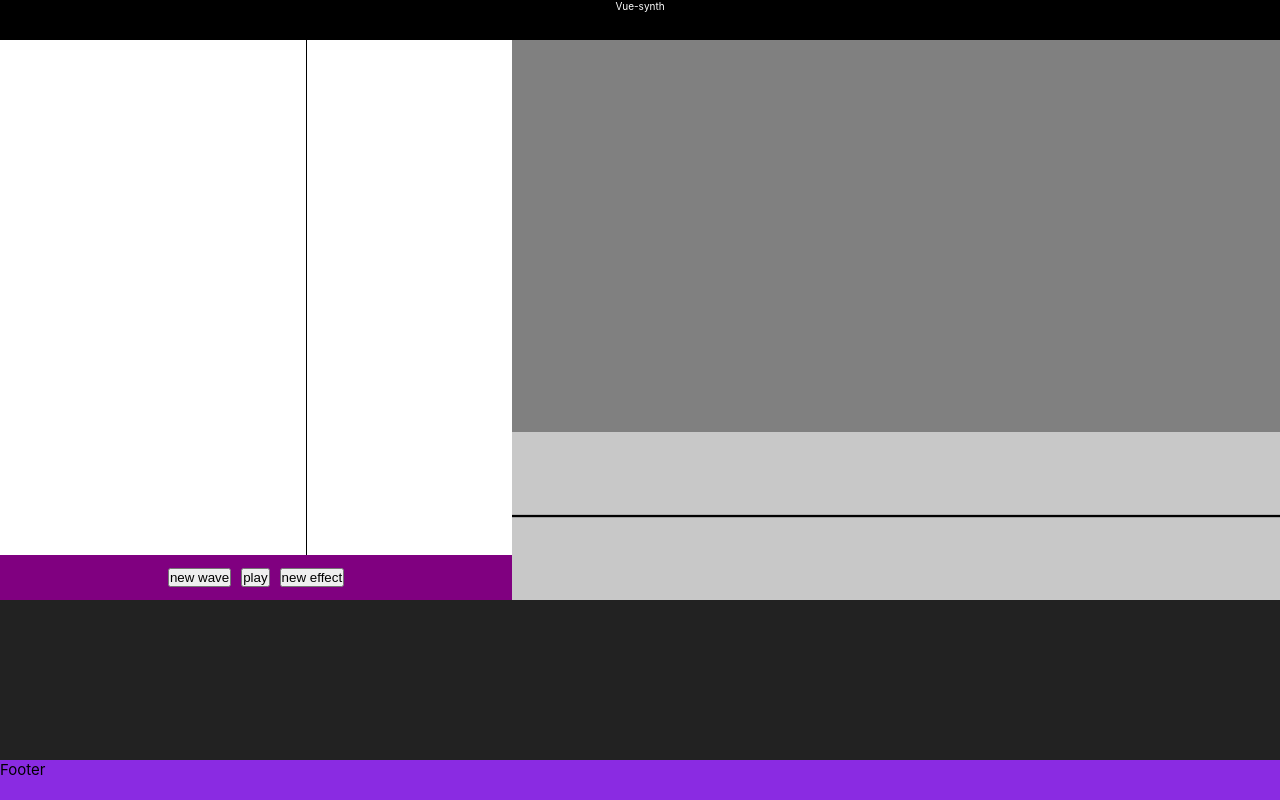
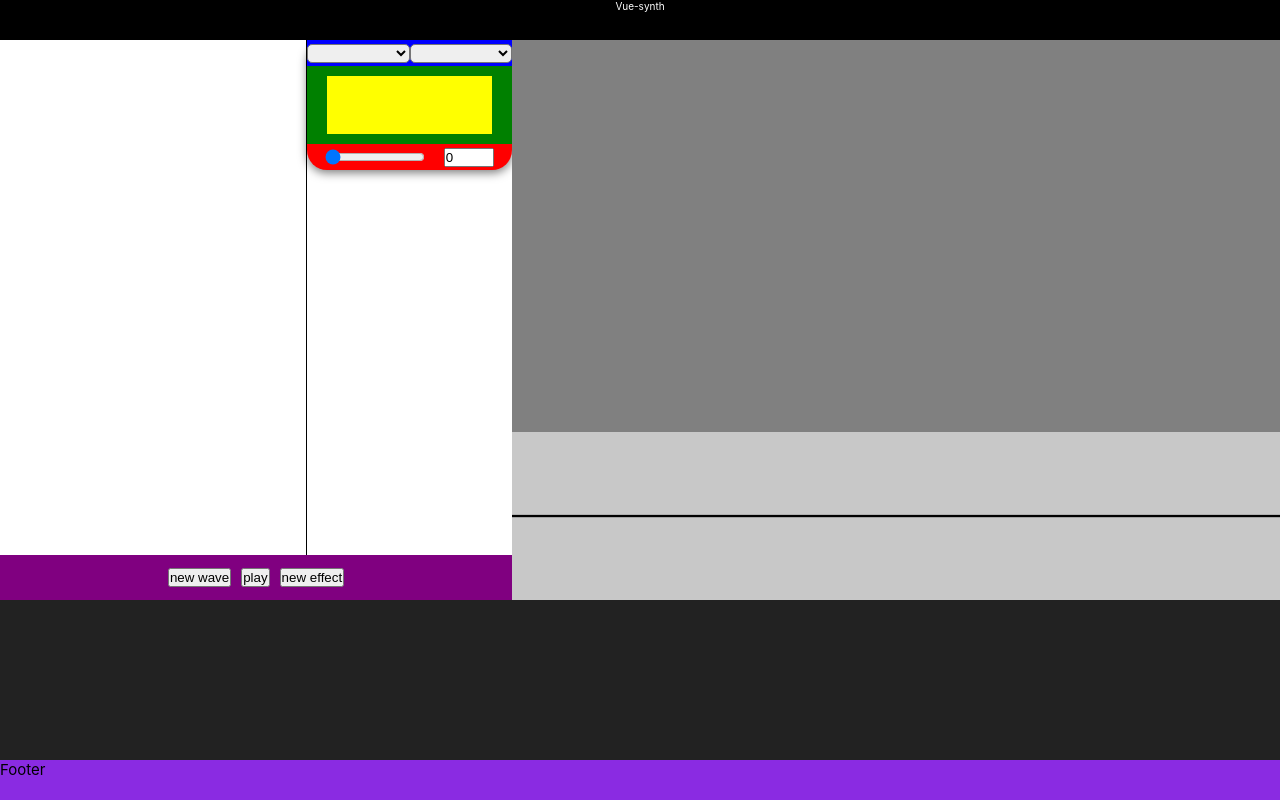
Before and after one commit to guillermoVicenteGonzalez/vue-synth, a Vue app in the folder vue-synth/: page /test in a window 1280 px wide. Both pictures are taken after a click on the button "new effect". Built offline with nearby package versions, Linux system fonts and the light colour scheme.

Commit message:
wave filter structure

```diff
--- a/vue-synth/src/components/Common/Selector.vue
+++ b/vue-synth/src/components/Common/Selector.vue
@@ -1,5 +1,6 @@
 <template>
   <select v-model="model" class="selector" @change="emit('change')">
+    <option value="" v-if="items.length == 0">{{ placeholder || 'select a value' }}</option>
     <option v-for="item in items" :value="item">{{ item }}</option>
   </select>
 </template>
@@ -8,10 +9,17 @@
 import { ref, type Ref } from 'vue';
 const props = defineProps({
   items: {
+    type: Array,
     required: true,
+    default: [],
+  },
+  placeholder: {
+    type: String,
+    required: false,
+    default: '',
   },
 });
-const model = defineModel();
+const model = defineModel('select an option');
 const emit = defineEmits(['change']);
 </script>
 
--- a/vue-synth/src/components/Common/VerticalSlider.vue
+++ b/vue-synth/src/components/Common/VerticalSlider.vue
@@ -1,5 +1,11 @@
 <template>
-  <input type="range" orient="vertical" v-model="model" :max="range" @input="emit('valueChange')" />
+  <input
+    type="range"
+    v-model="model"
+    :max="range"
+    @input="emit('valueChange')"
+    class="verticalSlider"
+  />
 </template>
 
 <script setup>
@@ -14,9 +20,10 @@ const emit = defineEmits(['valueChange']);
 </script>
 
 <style scoped lang="scss">
-input[type='range'][orient='vertical'] {
-  appearance: slider-vertical;
+.verticalSlider {
   height: 100%;
   width: 100%;
+  writing-mode: vertical-lr;
+  direction: rtl;
 }
 </style>
--- a/vue-synth/src/components/Waves/WaveAnalyzer.vue
+++ b/vue-synth/src/components/Waves/WaveAnalyzer.vue
@@ -11,7 +11,7 @@ const props = defineProps({
     required: true,
   },
   source: {
-    type: ChannelMergerNode,
+    type: AudioNode,
     required: true,
   },
 });
--- /dev/null
+++ b/vue-synth/src/components/Waves/WaveFilter.vue
@@ -0,0 +1,152 @@
+<template>
+  <div class="card">
+    <div class="card__top">
+      <Selector :items="props.sources" v-model="currentSource" @change="onSourceChange"></Selector>
+      <Selector :items="filterTypes" v-model="filterType" @change="onFilterChange"></Selector>
+    </div>
+
+    <div class="card__body">
+      <!-- <WaveAnalyzer :source-ctx="internalContext"></WaveAnalyzer> -->
+      <canvas></canvas>
+    </div>
+
+    <div class="card__bottom">
+      <input type="range" class="card__bottom__slider" v-model="cutoffFrequency" range="1000" />
+      <input type="number" class="card__bottom__input" v-model="cutoffFrequency" />
+    </div>
+  </div>
+</template>
+
+<script setup lang="ts">
+import { ref, type Ref } from 'vue';
+import Selector from '../Common/Selector.vue';
+import WaveAnalyzer from './WaveAnalyzer.vue';
+
+//recibe una coleccion de ondas (oscillators) a los que puede ser aplicado
+//le paso un origen que no puede ser el destino y le añade un
+//al cambiar
+//la idea es que el filtro tenga su propio play button. Si se le asigna a una onda, la tarjeta de onda reproduce la onda pura y el filtro la onda filtrada.
+//posible solucion. El evento change de este componente devuelve el filtro creado. El padre se encarga de asignarlo?
+const props = defineProps({
+  sources: {
+    type: Array<AudioNode>,
+    required: true,
+    default: [],
+  },
+
+  filter: {
+    type: BiquadFilterNode,
+    required: true,
+  },
+
+  mainCtxt: {
+    type: AudioContext,
+    required: true,
+  },
+});
+
+enum filterTypes {
+  lowpass = 'lowpass',
+  highpass = 'highpass',
+  bandpass = 'bandpass',
+  lowshelf = 'lowshelf',
+  highself = 'highself',
+  peaking = 'peaking',
+  notch = 'notch',
+  allpass = 'allpass',
+}
+
+let cutoffFrequency: Ref<number> = ref(0);
+let filterType: Ref<BiquadFilterType> = ref('lowpass');
+let currentSource: Ref<AudioNode | undefined> = ref();
+let previousSource: AudioNode;
+let internalContext: Ref<AudioContext> = ref(new AudioContext());
+let internalFilter: Ref<BiquadFilterNode> = ref(internalContext.value.createBiquadFilter());
+let internalSource: AudioNode;
+
+console.log(filterType.value);
+
+function onFilterChange() {
+  /**
+   * Cambio el filtro interno y el externo a la vez
+   */
+  internalFilter.value.type = filterType.value;
+  props.filter.type = filterType.value;
+
+  internalFilter.value.frequency.setTargetAtTime(
+    cutoffFrequency.value,
+    internalContext.value.currentTime,
+    0,
+  );
+
+  props.filter.frequency.setTargetAtTime(cutoffFrequency.value, props.mainCtxt.currentTime, 0);
+}
+
+function onSourceChange() {
+  /**
+   * Si cambia la source hay que
+   * - desconectar la previa?
+   * - asignar la source actual a la variable previa
+   * - conectar la source al filtro prop (emitiendo un evento)
+   * - crear una source interna
+   */
+}
+</script>
+
+<style scoped lang="scss">
+.card {
+  display: block;
+  width: 100%;
+  height: 100%;
+  max-height: 13rem;
+
+  border-radius: 20px;
+  box-shadow: 0 0.3rem 1rem rgba(0, 0, 0, 0.5);
+
+  background-color: red;
+
+  //   display: grid;
+  //   grid-template-rows: 2fr 6fr 2fr;
+
+  &__top {
+    height: 20%;
+    background-color: blue;
+    display: flex;
+    justify-content: space-evenly;
+    align-items: center;
+    &:deep(select) {
+      width: 100%;
+    }
+  }
+
+  &__body {
+    height: 60%;
+    background-color: green;
+    padding: 1rem 2rem;
+
+    &:deep(canvas) {
+      object-fit: fill;
+      background-color: yellow;
+
+      //BORRAR
+      height: 100%;
+      width: 100%;
+    }
+  }
+
+  &__bottom {
+    height: 20%;
+    display: flex;
+    align-items: center;
+    justify-content: space-evenly;
+
+    &__slider {
+      width: 10rem;
+    }
+
+    &__input {
+      width: 5rem;
+    }
+  }
+}
+</style>
--- a/vue-synth/src/views/TestView.vue
+++ b/vue-synth/src/views/TestView.vue
@@ -1,36 +1,22 @@
 <template>
-  <!-- <div class="testLayout">
-    <h1 class="testLayout__heading">Test view</h1>
-
-    <div class="testLayout__body">
-      <div class="testLayout__body__left">
-        <WaveCard v-for="(wave, index) in waves" :key="index" :wave="wave"></WaveCard>
-      </div>
-
-      <div class="testLayout__body__center">
-        <MainWaveCanvas :waves="waves"></MainWaveCanvas>
-      </div>
-    </div>
-  </div> -->
   <MainLayout>
     <template #header> Vue-synth</template>
     <template #components>
       <div class="components">
-        <!-- <div class="components__waveCardList">
-          <WaveCard
-            v-for="(wave, index) in waves"
-            :key="index"
-            :wave="wave"
-            @update-wave="onWaveUpdated(index)"
-          ></WaveCard>
-        </div> -->
         <WaveList :waves="waves" @wave-updated="onWaveUpdated"></WaveList>
-        <div class="components__filters"></div>
+        <div class="components__filters">
+          <WaveFilter
+            v-for="filter in filters"
+            :filter="filter"
+            :items="oscillators"
+            :main-ctxt="mainContext"
+          ></WaveFilter>
+        </div>
       </div>
       <div class="controls">
         <button @click="createNewWave">new wave</button>
         <button @click="playMainWave">play</button>
-        <button>new effect</button>
+        <button @click="createNewFilter">new effect</button>
       </div>
     </template>
 
@@ -42,7 +28,6 @@
         <div class="displays__analyser">
           <WaveAnalyzer :source-ctx="mainContext" :source="merger"></WaveAnalyzer>
         </div>
-        <!-- <WaveAnalyzer :source-ctx="mainContext" :source="merger"></WaveAnalyzer> -->
       </div>
     </template>
 
@@ -54,12 +39,12 @@
 
 <script setup lang="ts">
 import Wave from '@/models/wave';
-import WaveCard from '../widgets/WaveCard.vue';
 import MainLayout from '@/Layouts/MainLayout.vue';
 import { onMounted, ref, type Ref } from 'vue';
 import WaveAnalyzer from '@/components/Waves/WaveAnalyzer.vue';
 import SumWavesDisplay from '@/components/Waves/SumWavesDisplay.vue';
 import WaveList from '@/widgets/WaveList.vue';
+import WaveFilter from '@/components/Waves/WaveFilter.vue';
 
 type oscillatorItem = {
   osc: OscillatorNode;
@@ -69,9 +54,8 @@ type oscillatorItem = {
 let waves: Ref<Wave[]> = ref([]);
 let oscillators: Array<oscillatorItem> = [];
 let mainContext: Ref<AudioContext> = ref(new AudioContext());
-// let merger: ChannelMergerNode = mainContext.value.createChannelMerger();
 let merger: Ref<ChannelMergerNode> = ref(mainContext.value.createChannelMerger());
-// let merger: Ref = ref();
+let filters: Ref<BiquadFilterNode[]> = ref([]);
 
 function createNewWave() {
   let wave = new Wave(10, 40, 0);
@@ -92,7 +76,6 @@ function createNewWave() {
 }
 
 function onWaveUpdated(index: number): void {
-  // alert(index);
   updateWaveOscillator(index);
 }
 
@@ -105,14 +88,18 @@ function updateWaveOscillator(index: number): void {
   );
 }
 
+function createNewFilter() {
+  let f: BiquadFilterNode = mainContext.value.createBiquadFilter();
+  filters.value.push(f);
+  console.log(filters.value.length);
+}
+
 function playMainWave() {
-  // mainContext.value.resume();
   mainContext.value.state == 'running' ? mainContext.value.suspend() : mainContext.value.resume();
   console.log(merger);
 }
 
 onMounted(() => {
-  // merger.value = mainContext.value.createChannelMerger();
   merger.value.connect(mainContext.value.destination);
 });
 </script>
@@ -159,6 +146,9 @@ onMounted(() => {
       margin-bottom: 1rem;
     }
   }
+
+  &__filters {
+  }
 }
 
 .controls {
--- a/vue-synth/src/widgets/WaveCard.vue
+++ b/vue-synth/src/widgets/WaveCard.vue
@@ -15,7 +15,7 @@
           <div class="waveCard__control__slider">
             <VerticalSlider
               v-model="wave.frequency"
-              range="1000"
+              :range="1000"
               @valueChange="onWaveChangeCB"
             ></VerticalSlider>
           </div>
```
